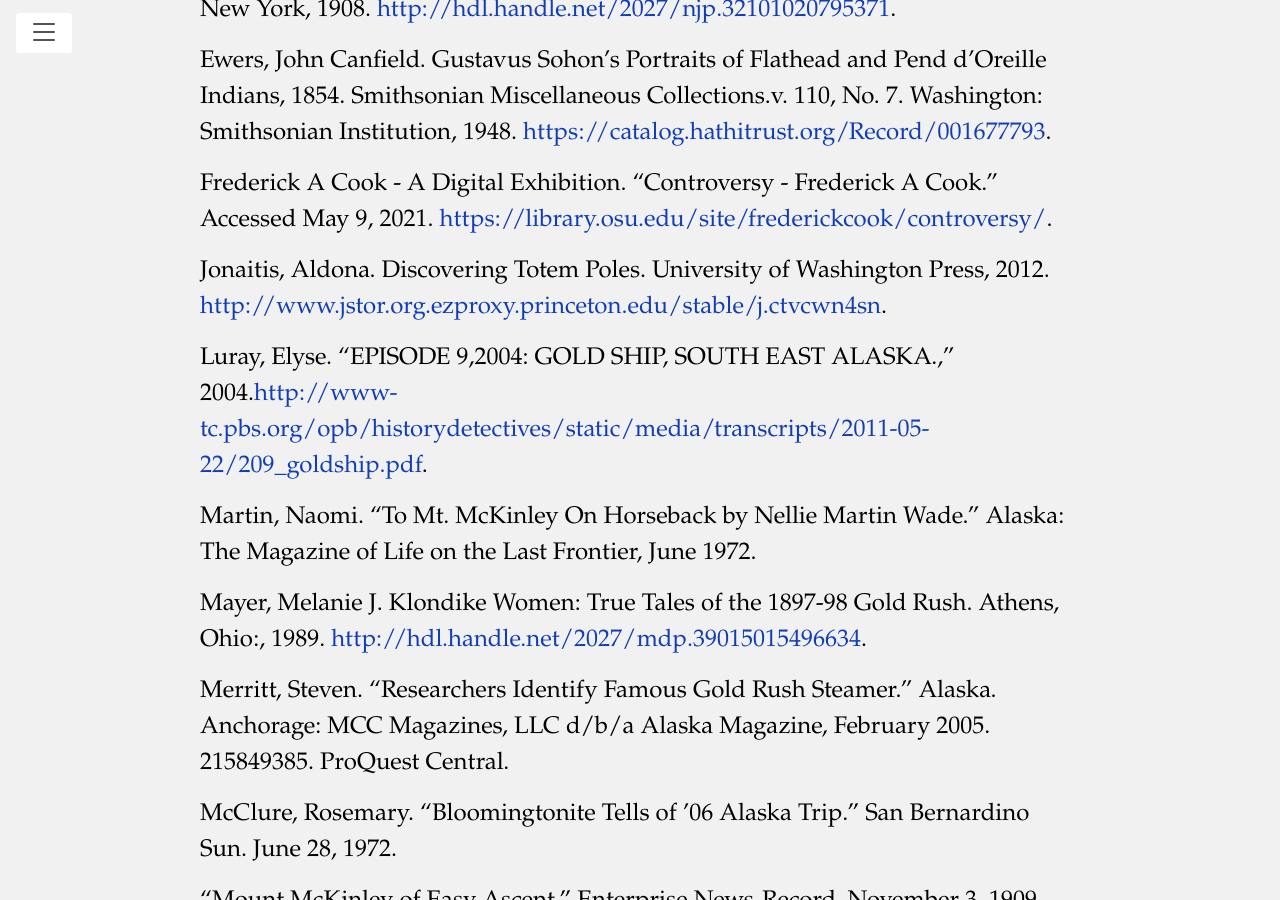
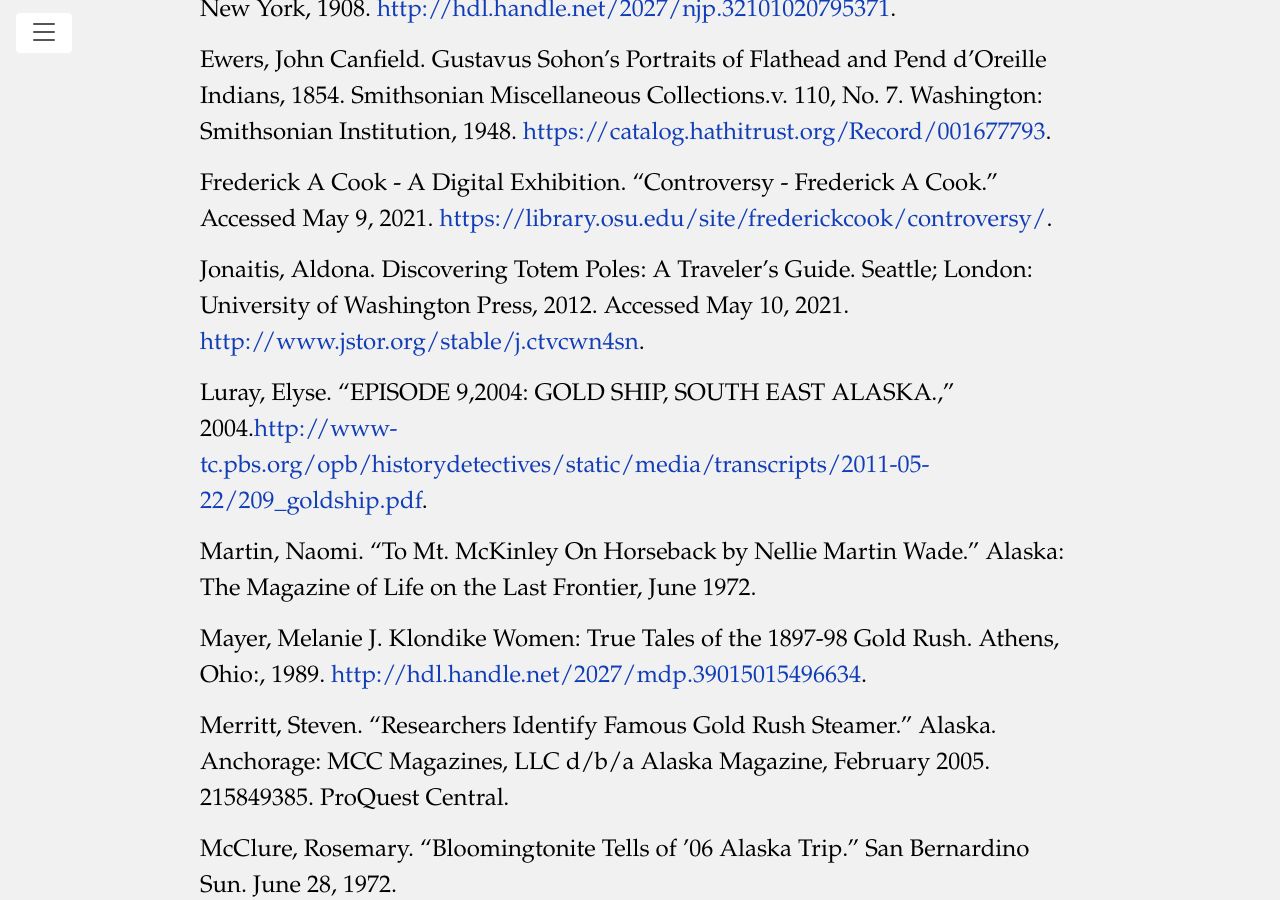
Before and after one commit to HUM-331-Princeton/manifest-destiny, a Jekyll site: the page built from references.md, in a window 1280 px wide and 900 px high, scrolled down 1073 px. Built offline with Jekyll 4.4.1, drawn with Linux system fonts in a browser that asks for light colours.

Commit message:
Update references.md

```diff
--- a/references.md
+++ b/references.md
@@ -19,7 +19,7 @@
 
 Frederick A Cook - A Digital Exhibition. “Controversy - Frederick A Cook.” Accessed May 9, 2021. <https://library.osu.edu/site/frederickcook/controversy/>.
 
-Jonaitis, Aldona. Discovering Totem Poles. University of Washington Press, 2012. [http://www.jstor.org.ezproxy.princeton.edu/stable/j.ctvcwn4sn](http://www.jstor.org.ezproxy.princeton.edu/stable/j.ctvcwn4sn).
+Jonaitis, Aldona. Discovering Totem Poles: A Traveler's Guide. Seattle; London: University of Washington Press, 2012. Accessed May 10, 2021. [http://www.jstor.org/stable/j.ctvcwn4sn](http://www.jstor.org/stable/j.ctvcwn4sn).
 
 Luray, Elyse. “EPISODE 9,2004: GOLD SHIP, SOUTH EAST ALASKA.,” 2004.[http://www-tc.pbs.org/opb/historydetectives/static/media/transcripts/2011-05-22/209\_goldship.pdf](http://www-tc.pbs.org/opb/historydetectives/static/media/transcripts/2011-05-22/209_goldship.pdf).
 
```
